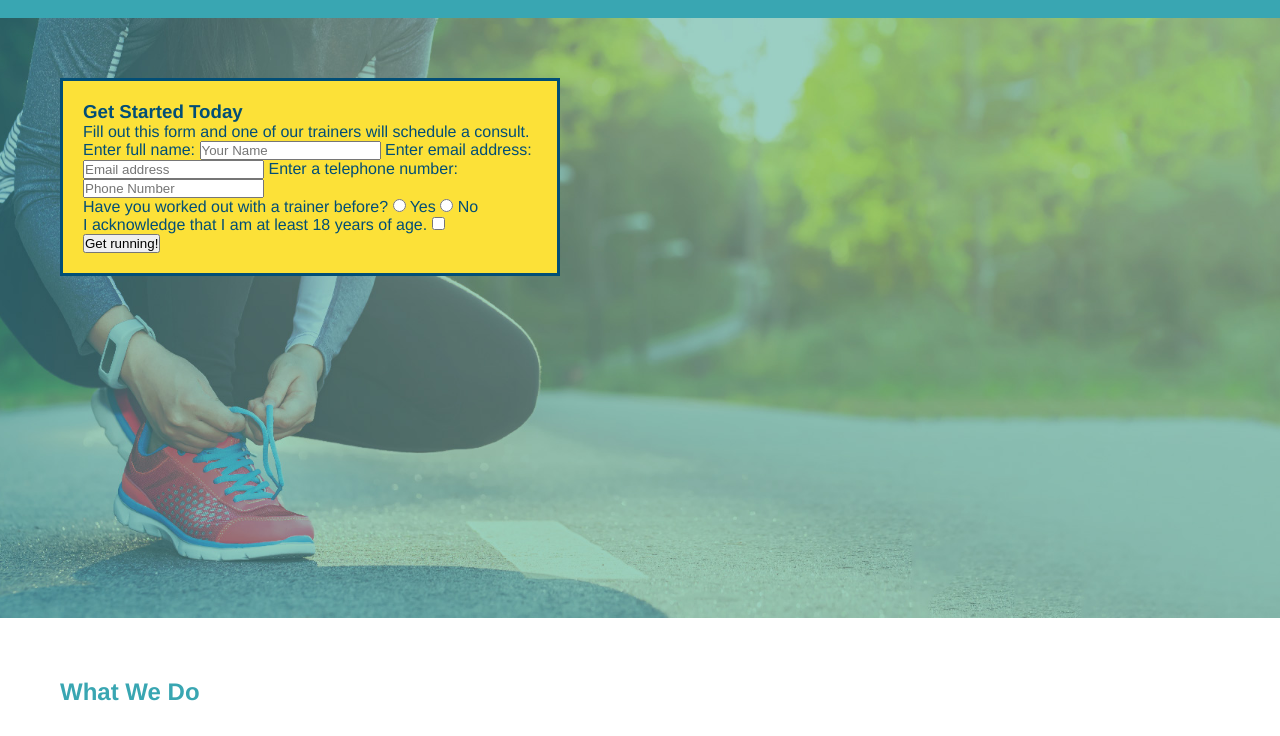
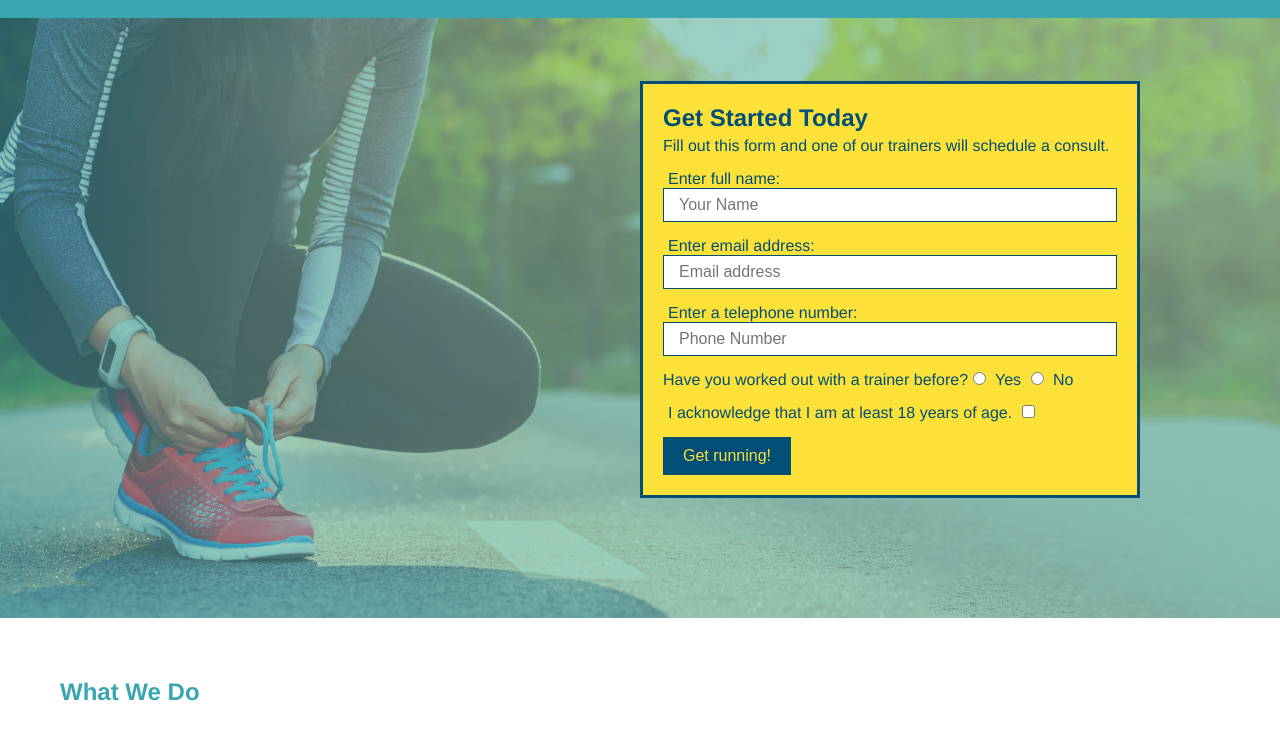
Before and after one commit to Sarabarnett/run-buddy, a plain HTML site: page index.html in a window 1280 px wide. Shown: the part 64-800 px from the top of the page. Drawn offline with Linux system fonts and the light colour scheme.

Commit message:
form styling

```diff
--- a/assets/css/style.css
+++ b/assets/css/style.css
@@ -77,6 +77,7 @@ section {
     height: 600px;
     background-size: cover;
     background-position: center;
+    position: relative;
 }
 /* Hero Style End */
 
@@ -87,4 +88,38 @@ section {
     padding: 20px;
     width: 500px;
     border: solid 3px #024e76;
+    position: absolute;
+    bottom: 120px;
+    right: 140px;
 }
+
+.hero-form h3 {
+    font-size: 24px;
+    margin: 0;
+}
+
+.hero-form p {
+    margin: 5px 0 15px 0;
+}
+
+.form-input {
+    border: 1px solid #024e76;
+    display: block;
+    padding: 7px 15px;
+    font-size: 16px;
+    color: #024e76;
+    width: 100%;
+    margin-bottom: 15px;
+}
+
+.hero-form label {
+    margin: 0 5px;
+}
+
+.hero-form button {
+    background-color: #024e76;
+    color: #fce138;
+    font-size: 16px;
+    padding: 10px 20px;
+    border: none;
+}
--- a/index.html
+++ b/index.html
@@ -41,11 +41,11 @@
             <!-- Add form element -->
             <form>
                 <label for="name">Enter full name:</label>
-                <input type="text" placeholder="Your Name" name="name" id="name" />
+                <input type="text" placeholder="Your Name" name="name" id="name" class="form-input" />
                 <label for="email">Enter email address:</label>
-                <input type="email" placeholder="Email address" name="email" id="email" />
+                <input type="email" placeholder="Email address" name="email" id="email" class="form-input" />
                 <label for="phone">Enter a telephone number:</label>
-                <input type="tel" placeholder="Phone Number" name="phone" id="phone" />
+                <input type="tel" placeholder="Phone Number" name="phone" id="phone" class="form-input" />
                 <p>
                     Have you worked out with a trainer before?
                     <input type="radio" name="trainer-confirm" id="trainer-yes" />
```
